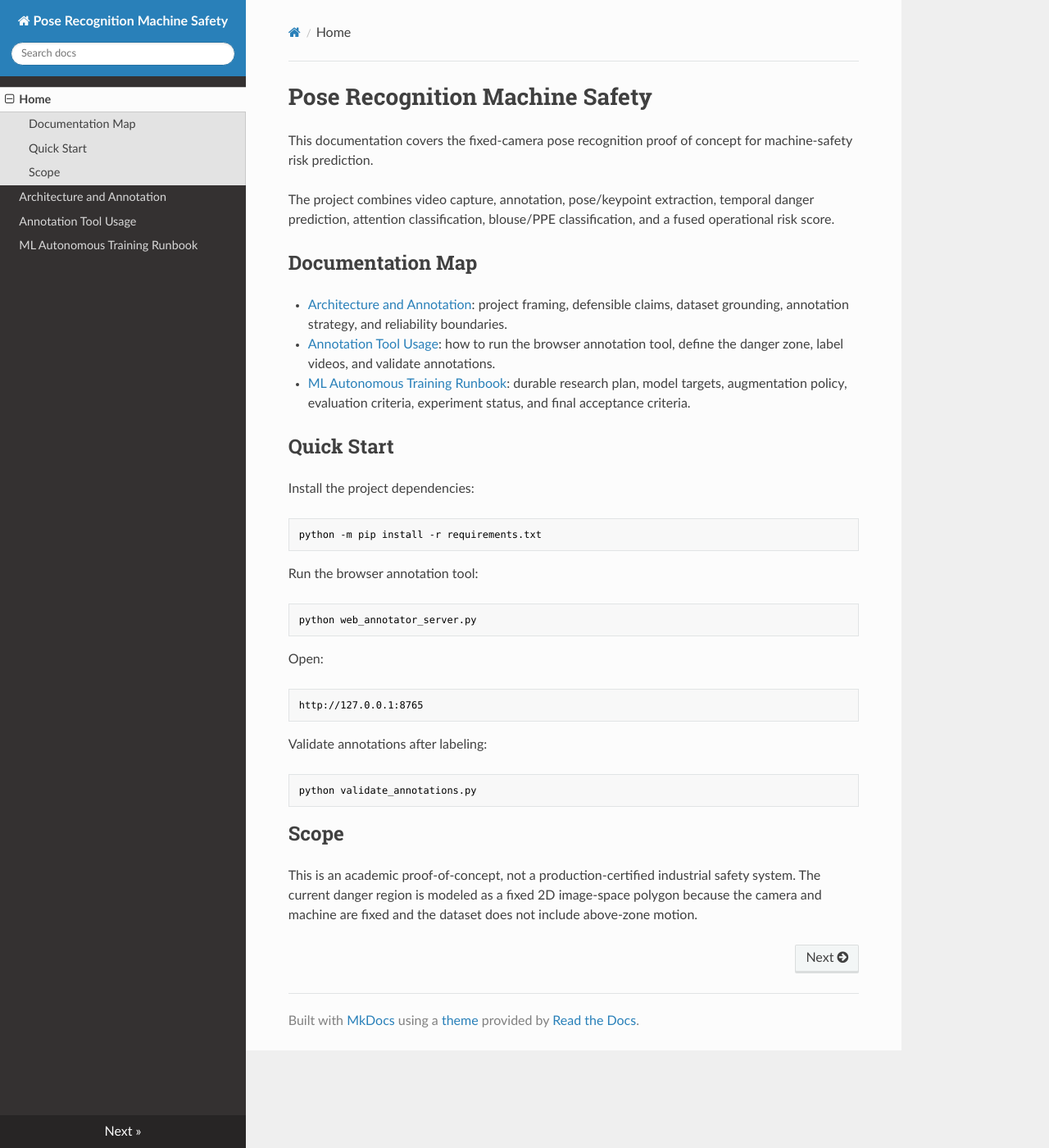
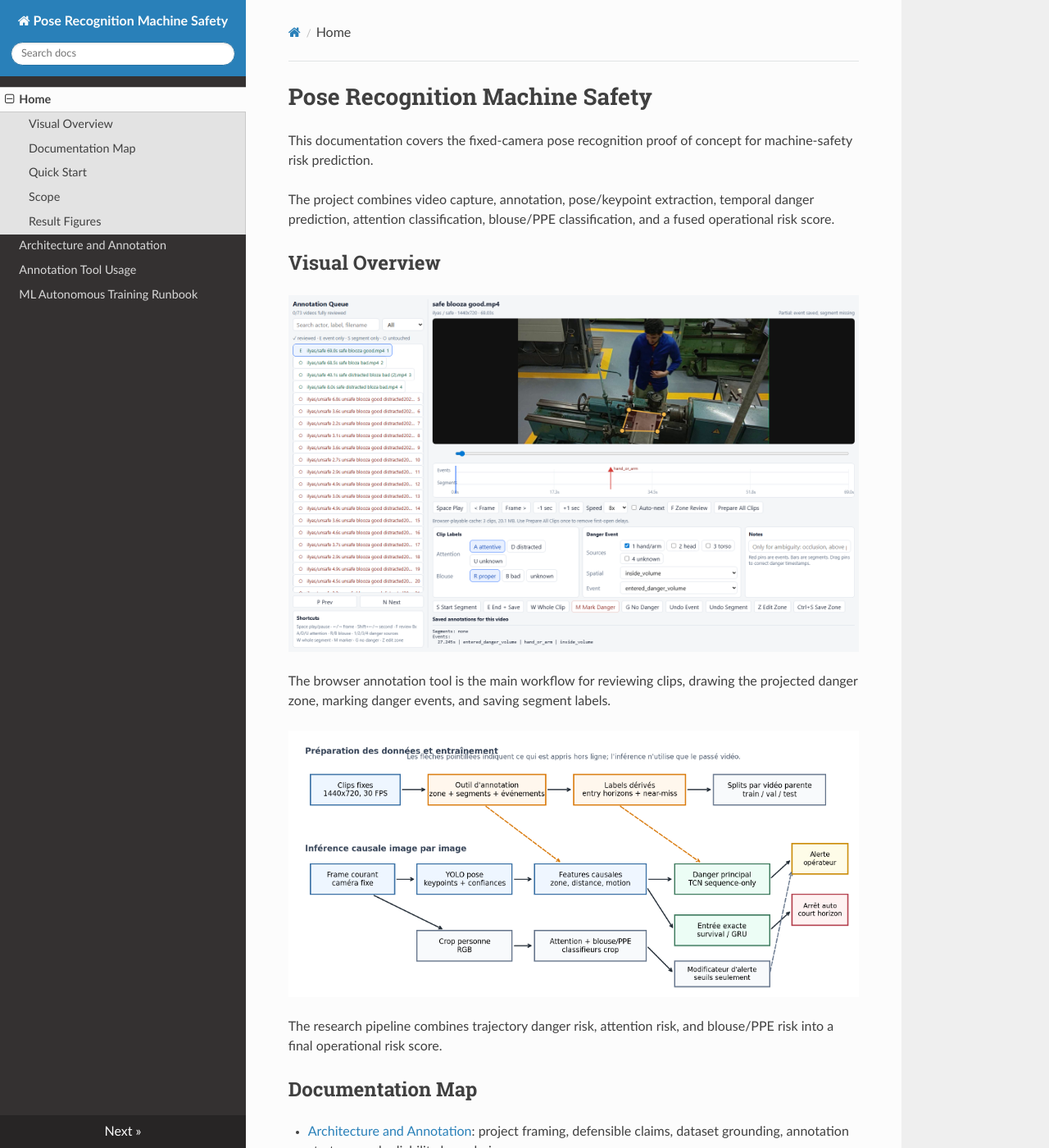
Before and after one commit to ilyas-under-ctrl/pose-recognition-docs, an MkDocs documentation site: the page built from docs/index.md, in a window 1280 px wide and 1400 px high. Shown: the whole window at 82% size. Built offline with MkDocs 1.6.1, drawn with Linux system fonts in a browser that asks for light colours; nearby versions of some CDN libraries.

Commit message:
Add visuals to documentation site

```diff
--- a/docs/index.md
+++ b/docs/index.md
@@ -3,6 +3,16 @@
 This documentation covers the fixed-camera pose recognition proof of concept for machine-safety risk prediction.
 
 The project combines video capture, annotation, pose/keypoint extraction, temporal danger prediction, attention classification, blouse/PPE classification, and a fused operational risk score.
+
+## Visual Overview
+
+![Browser annotation tool preview](assets/images/web_annotator_preview.png)
+
+The browser annotation tool is the main workflow for reviewing clips, drawing the projected danger zone, marking danger events, and saving segment labels.
+
+![Risk pipeline and policy diagram](assets/images/pipeline_policy_diagram.png)
+
+The research pipeline combines trajectory danger risk, attention risk, and blouse/PPE risk into a final operational risk score.
 
 ## Documentation Map
 
@@ -39,3 +49,11 @@ python validate_annotations.py
 ## Scope
 
 This is an academic proof-of-concept, not a production-certified industrial safety system. The current danger region is modeled as a fixed 2D image-space polygon because the camera and machine are fixed and the dataset does not include above-zone motion.
+
+## Result Figures
+
+![Dataset event distribution](assets/images/dataset_event_distribution.png)
+
+![Policy results comparison](assets/images/policy_results_comparison.png)
+
+![Timing budget](assets/images/timing_budget.png)
```
Also changed, not shown: docs/annotation_tool_usage.md (+6 -0 lines), docs/architecture_and_annotation.md (+2 -0 lines), docs/assets/images/annotation_tool_interface.png (added), docs/assets/images/dataset_event_distribution.png (added), docs/assets/images/pipeline_policy_diagram.png (added), docs/assets/images/policy_results_comparison.png (added), docs/assets/images/timing_budget.png (added), docs/assets/images/web_annotator_preview.png (added).
